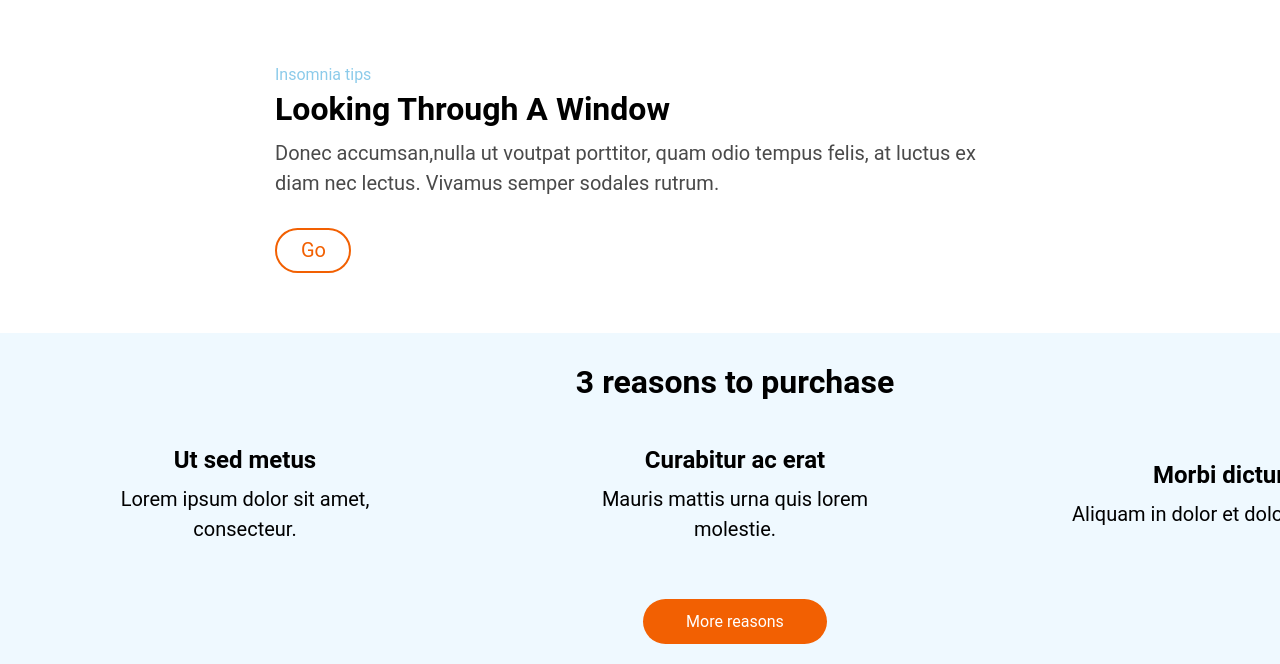
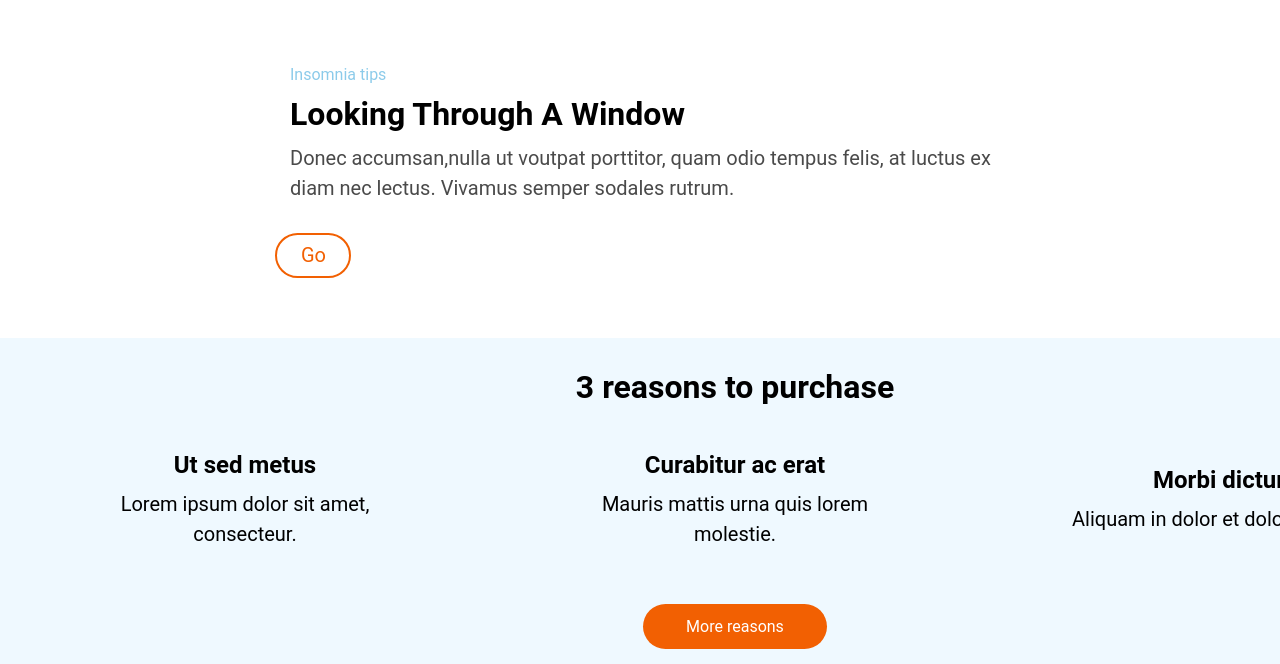
Before and after one commit to Adalab/modulo-1-evaluacion-final-poncegui, a website: page docs/index.html in a window 1280 px wide. Shown: the part 800-1464 px from the top of the page. Drawn offline with Linux system fonts and the light colour scheme.

Commit message:
html / sass rev. 5

```diff
--- a/src/scss/layout/_main.scss
+++ b/src/scss/layout/_main.scss
@@ -19,6 +19,7 @@
     font-size: 14px;
     color: $color-small-text;
     line-height: 30px;
+    margin: 0px 0px 0px 15px;
   }
 
   @media (min-width: 1200px) {
@@ -31,10 +32,13 @@
     font-size: 24px;
     text-transform: capitalize;
     color: $color-title;
+    width: 290px;
+    margin: 5px 0px 0px 15px;
   }
 
   @media (min-width: 768px) {
     &__title {
+      width: 100%;
       font-size: 26px;
     }
   }
@@ -49,6 +53,8 @@
     font-size: 18px;
     padding-top: 10px;
     line-height: 30px;
+    width: 290px;
+    margin: 0px 0px 0px 15px;
   }
 
   @media (min-width: 768px) {
```
Also changed, not shown: docs/assets/css/main.css.
